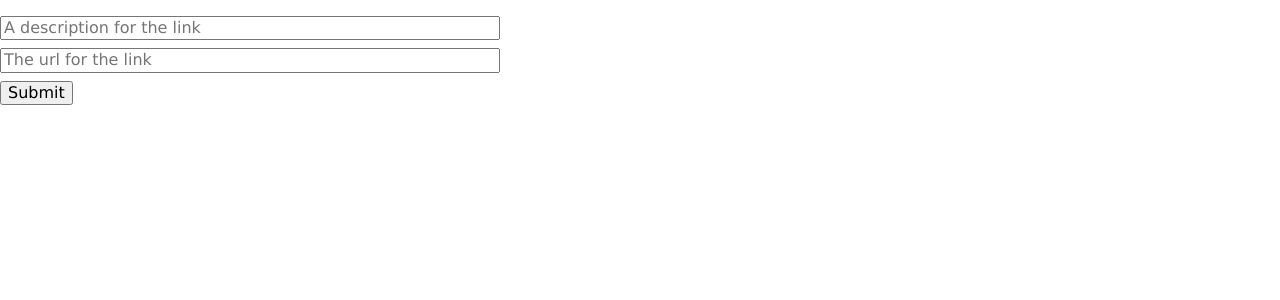
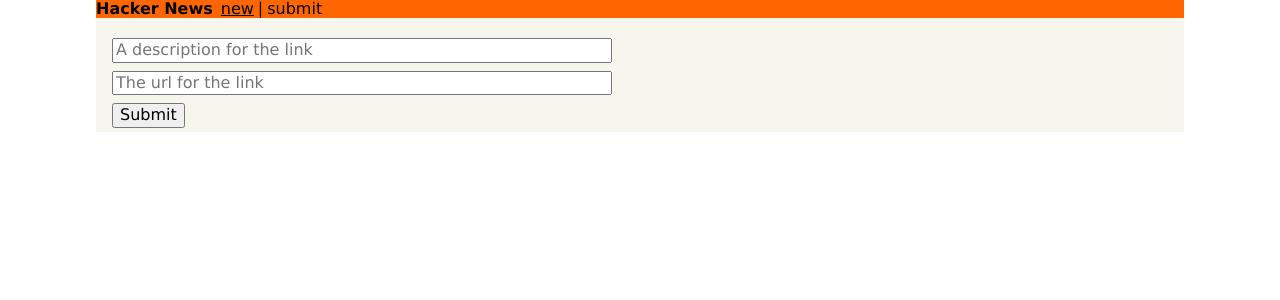
Before and after one commit to Sergio-Al/apollo-client-ts-hackernews, a React (Create React App) app: page /create in a window 1280 px wide. Shown: the top 300 px of the page. Built offline with nearby package versions, Linux system fonts and the light colour scheme.

Commit message:
Adding routing

```diff
--- a/package.json
+++ b/package.json
@@ -14,6 +14,7 @@
     "graphql": "^16.3.0",
     "react": "^17.0.2",
     "react-dom": "^17.0.2",
+    "react-router-dom": "^6.2.1",
     "react-scripts": "5.0.0",
     "typescript": "^4.5.5",
     "web-vitals": "^2.1.4"
--- a/src/components/App.tsx
+++ b/src/components/App.tsx
@@ -1,5 +1,7 @@
 import React from "react";
 import "./../styles/App.css";
+import { Routes, Route } from "react-router-dom";
+import Header from "./Header";
 
 // for the moment we are working with fake pages, later React router will join to the party!
 
@@ -9,7 +11,17 @@
 import LinkList from "./LinkList";
 
 function App() {
-  return <CreateLink />;
+  return (
+    <div className="center w85">
+      <Header />
+      <div className="ph3 pv1 background-gray">
+        <Routes>
+          <Route path="/" element={<LinkList />} />
+          <Route path="/create" element={<CreateLink />} />
+        </Routes>
+      </div>
+    </div>
+  );
 }
 
 export default App;
--- a/src/components/CreateLink.tsx
+++ b/src/components/CreateLink.tsx
@@ -1,5 +1,6 @@
 import React, { useState } from "react";
 import { useMutation, gql } from "@apollo/client";
+import { useNavigate } from "react-router-dom";
 
 const CREATE_LINK_MUTATION = gql`
   mutation PostMutation($description: String!, $url: String!) {
@@ -13,6 +14,7 @@
 `;
 
 const CreateLink = () => {
+  const navigate = useNavigate();
   const [formState, setFormState] = useState({
     description: "",
     url: "",
@@ -23,6 +25,7 @@
       description: formState.description,
       url: formState.url,
     },
+    onCompleted: () => navigate("/"),
   });
 
   return (
--- /dev/null
+++ b/src/components/Header.tsx
@@ -0,0 +1,19 @@
+import React from "react";
+import { Link } from "react-router-dom";
+
+export default function Header() {
+  return (
+    <div className="flex pal justify-between nowrap orange">
+      <div className="flex flex-fixed black">
+        <div className="fw7 mr1">Hacker News</div>
+        <Link to="/" className="ml1 no-undeline black">
+          new
+        </Link>
+        <div className="ml1">|</div>
+        <Link to="/create" className="ml1 no-underline black">
+          submit
+        </Link>
+      </div>
+    </div>
+  );
+}
--- a/src/index.tsx
+++ b/src/index.tsx
@@ -3,6 +3,7 @@
 import "./styles/index.css";
 import App from "./components/App";
 import reportWebVitals from "./reportWebVitals";
+import { BrowserRouter } from "react-router-dom";
 
 import {
   ApolloProvider,
@@ -22,7 +23,7 @@
 const authLInk = setContext((_, { headers }) => {
   // fake token with expiricy time
   const token =
-    "eyJhbGciOiJIUzI1NiIsInR5cCI6IkpXVCJ9.eyJ1c2VySWQiOjEyLCJpYXQiOjE2NDM0ODk1NTUsImV4cCI6MTY0MzQ5Njc1NX0.MPNWve5jWD-r0p65hlbjDasuyEDJ_jeweOy_HxMPDCI";
+    "eyJhbGciOiJIUzI1NiIsInR5cCI6IkpXVCJ9.eyJ1c2VySWQiOjEyLCJpYXQiOjE2NDM1NTE5NTgsImV4cCI6MTY0MzU1OTE1OH0.3ox9kZKcB81Z6T6TKk3NZPi3KowvR5Uq66S2_q5no0Y";
   return {
     headers: { ...headers, authorization: token ? `Bearer ${token}` : "" },
   };
@@ -35,11 +36,13 @@
 });
 
 ReactDOM.render(
-  <React.StrictMode>
-    <ApolloProvider client={client}>
-      <App />
-    </ApolloProvider>
-  </React.StrictMode>,
+  <BrowserRouter>
+    <React.StrictMode>
+      <ApolloProvider client={client}>
+        <App />
+      </ApolloProvider>
+    </React.StrictMode>
+  </BrowserRouter>,
   document.getElementById("root")
 );
 
```
Also changed, not shown: 1 other file (tests, documents, lock files or other folders).
